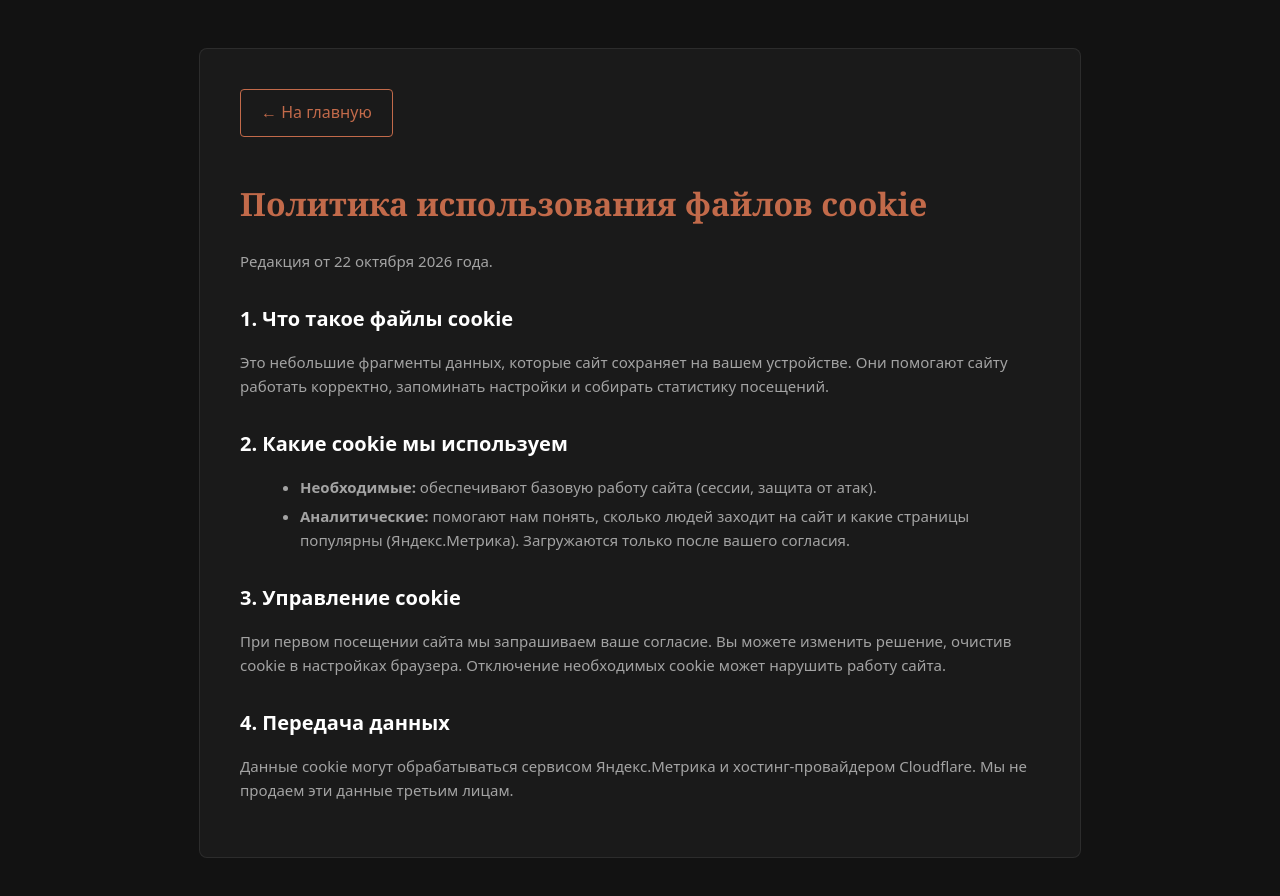
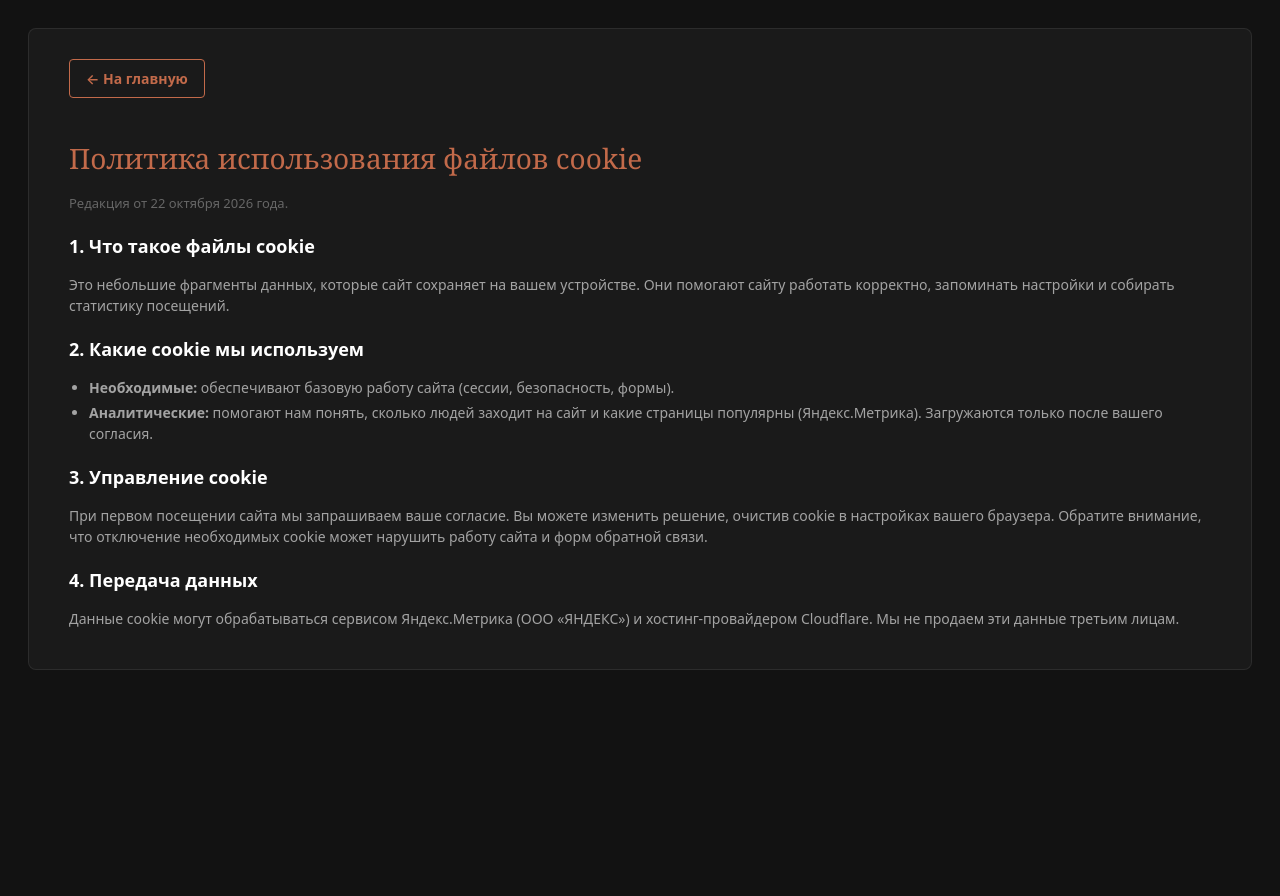
Before and after one commit to xlmnrrr/xlmnr-site, a plain HTML site: page cookie/index.html in a window 1280 px wide. After the commit the page ends 800 px from the top, so only its background shows below. Drawn offline with Linux system fonts and the light colour scheme.

Commit message:
Update index.html

```diff
--- a/cookie/index.html
+++ b/cookie/index.html
@@ -5,37 +5,39 @@
   <meta name="viewport" content="width=device-width, initial-scale=1.0">
   <title>Политика использования cookie | XLMNR</title>
   <style>
-    body { font-family: system-ui, sans-serif; background: #121212; color: #f5f2eb; line-height: 1.6; padding: 40px 20px; }
-    .container { max-width: 800px; margin: 0 auto; background: #1a1a1a; padding: 40px; border-radius: 8px; border: 1px solid rgba(255,255,255,0.08); }
-    h1 { font-family: Georgia, serif; color: #c26a4a; margin-bottom: 20px; }
-    h2 { font-size: 20px; margin-top: 30px; margin-bottom: 10px; color: #fff; }
-    p, ul { margin-bottom: 15px; color: #a3a3a3; font-size: 15px; }
-    li { margin-bottom: 5px; margin-left: 20px; }
+    body { font-family: system-ui, -apple-system, sans-serif; background: #121212; color: #f5f2eb; line-height: 1.5; padding: 20px; }
+    .container { max-width: 1200px; margin: 0 auto; background: #1a1a1a; padding: 30px 40px; border-radius: 8px; border: 1px solid rgba(255,255,255,0.08); }
+    h1 { font-family: Georgia, serif; color: #c26a4a; margin-bottom: 15px; font-size: 28px; font-weight: 400; }
+    h2 { font-size: 18px; margin-top: 20px; margin-bottom: 8px; color: #fff; font-weight: 600; }
+    p, ul { margin-bottom: 10px; color: #a3a3a3; font-size: 14px; }
+    ul { padding-left: 20px; }
+    li { margin-bottom: 4px; }
     a { color: #c26a4a; text-decoration: none; }
-    .back-btn { display: inline-block; margin-bottom: 20px; padding: 10px 20px; border: 1px solid #c26a4a; color: #c26a4a; border-radius: 4px; text-decoration: none; transition: 0.3s; }
+    .back-btn { display: inline-block; margin-bottom: 20px; padding: 8px 16px; border: 1px solid #c26a4a; color: #c26a4a; border-radius: 4px; text-decoration: none; transition: 0.3s; font-size: 14px; font-weight: 600; }
     .back-btn:hover { background: #c26a4a; color: #fff; }
+    .date { font-size: 13px; color: #666; margin-bottom: 20px; display: block; }
   </style>
 </head>
 <body>
   <div class="container">
     <a href="/" class="back-btn">← На главную</a>
     <h1>Политика использования файлов cookie</h1>
-    <p>Редакция от 22 октября 2026 года.</p>
+    <span class="date">Редакция от 22 октября 2026 года.</span>
 
     <h2>1. Что такое файлы cookie</h2>
     <p>Это небольшие фрагменты данных, которые сайт сохраняет на вашем устройстве. Они помогают сайту работать корректно, запоминать настройки и собирать статистику посещений.</p>
 
     <h2>2. Какие cookie мы используем</h2>
     <ul>
-      <li><strong>Необходимые:</strong> обеспечивают базовую работу сайта (сессии, защита от атак).</li>
+      <li><strong>Необходимые:</strong> обеспечивают базовую работу сайта (сессии, безопасность, формы).</li>
       <li><strong>Аналитические:</strong> помогают нам понять, сколько людей заходит на сайт и какие страницы популярны (Яндекс.Метрика). Загружаются только после вашего согласия.</li>
     </ul>
 
     <h2>3. Управление cookie</h2>
-    <p>При первом посещении сайта мы запрашиваем ваше согласие. Вы можете изменить решение, очистив cookie в настройках браузера. Отключение необходимых cookie может нарушить работу сайта.</p>
+    <p>При первом посещении сайта мы запрашиваем ваше согласие. Вы можете изменить решение, очистив cookie в настройках вашего браузера. Обратите внимание, что отключение необходимых cookie может нарушить работу сайта и форм обратной связи.</p>
 
     <h2>4. Передача данных</h2>
-    <p>Данные cookie могут обрабатываться сервисом Яндекс.Метрика и хостинг-провайдером Cloudflare. Мы не продаем эти данные третьим лицам.</p>
+    <p>Данные cookie могут обрабатываться сервисом Яндекс.Метрика (ООО «ЯНДЕКС») и хостинг-провайдером Cloudflare. Мы не продаем эти данные третьим лицам.</p>
   </div>
 </body>
 </html>
```
